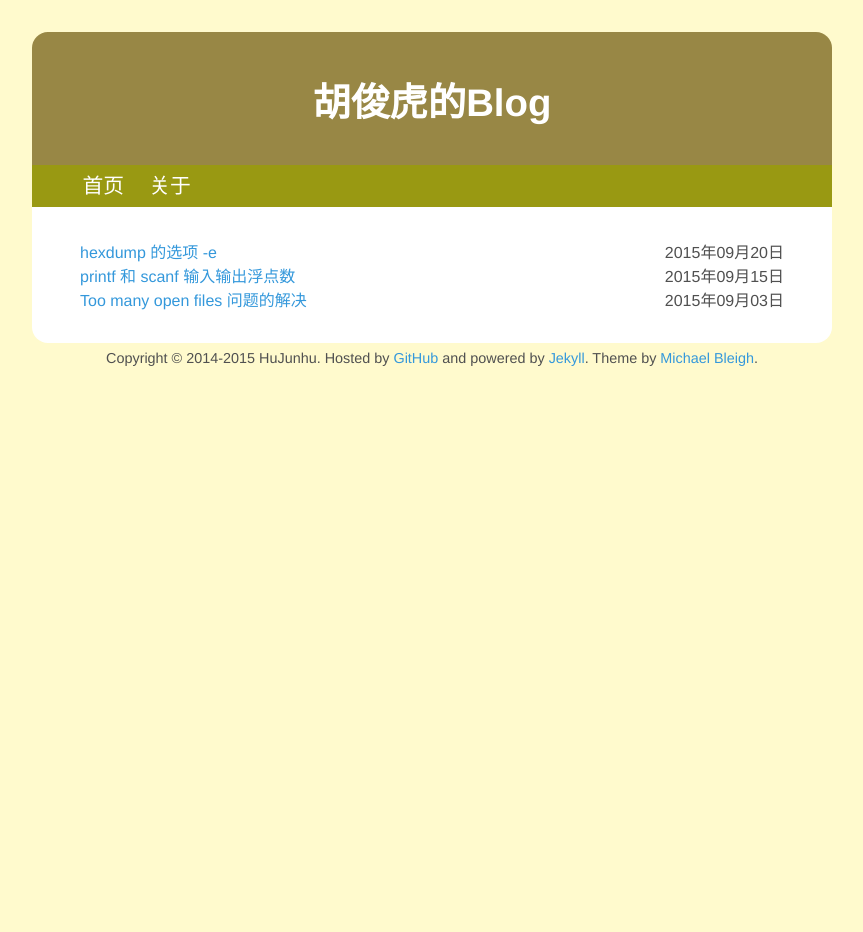
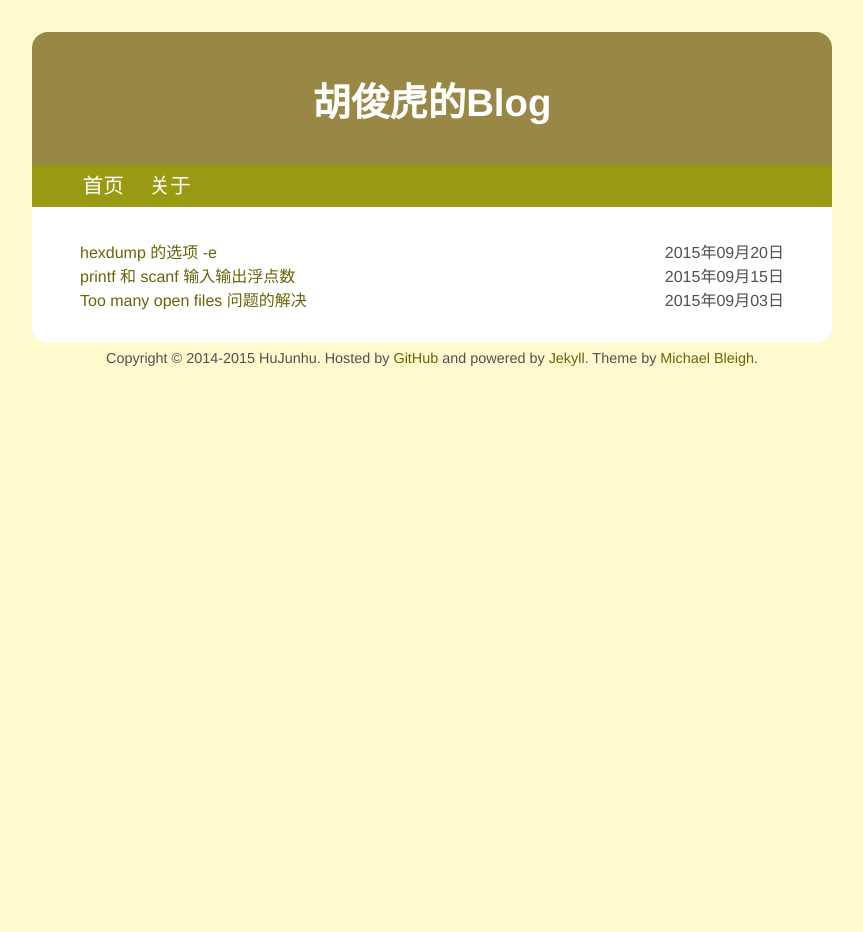
Before and after one commit to hujunhu/hujunhu.github.io, a Jekyll site: the page built from index.html, in a window 1280 px wide. Shown: the whole page, without its empty margins (208-1071 px from the left). Built offline with Jekyll 4.4.1, drawn with Linux system fonts in a browser that asks for light colours.

Commit message:
css style updated

```diff
--- a/css/all.css
+++ b/css/all.css
@@ -8,8 +8,12 @@ body {
   color: #505050;
 }
 
+a:hover {
+  color: #DEB173;
+}
+
 a, a:visited {
-  color: #3498DB;
+  color: #696408;
 }
 
 a:link {
@@ -84,6 +88,10 @@ a:link {
   margin: 0 0 1rem;
 }
 
+#content blockquote {
+  border-left: 0.5rem solid #CCC;
+}
+
 #content blockquote p {
   text-indent: 0;
   margin: 0 0 0 2rem;
```
